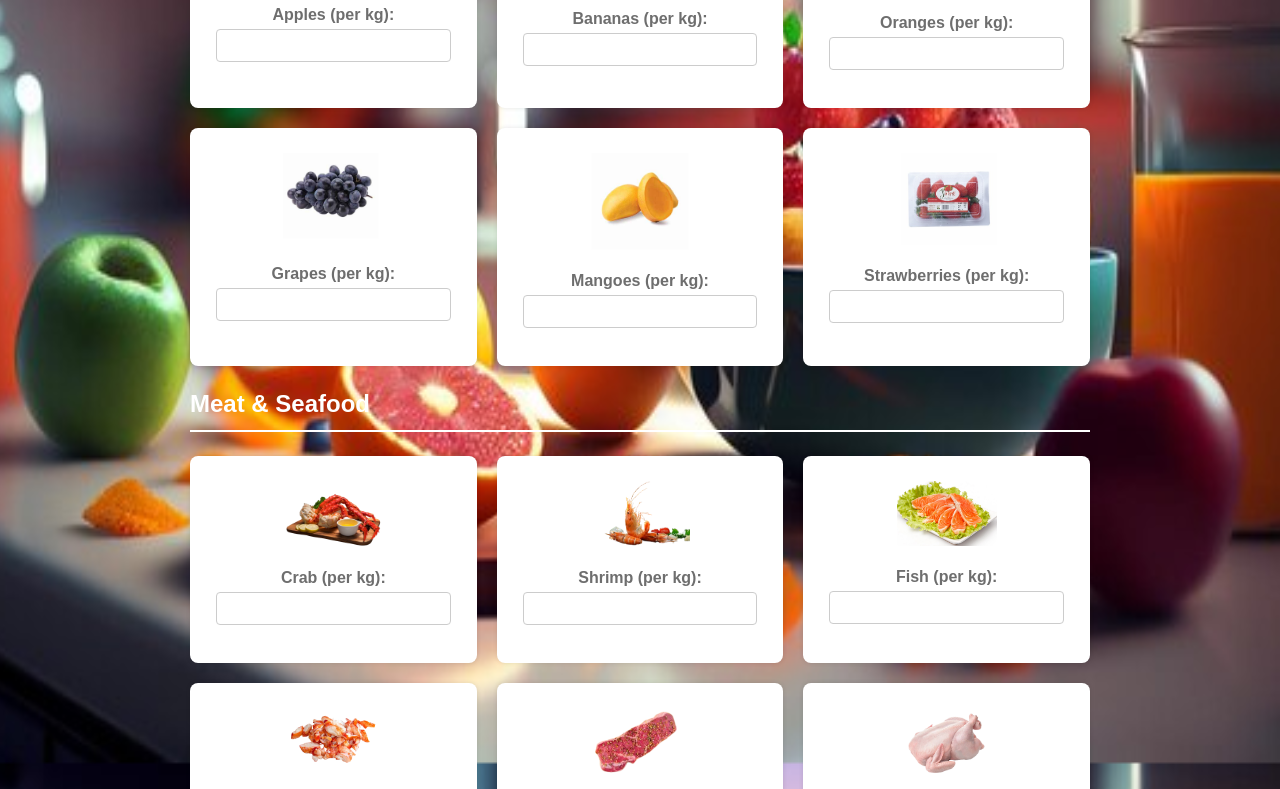
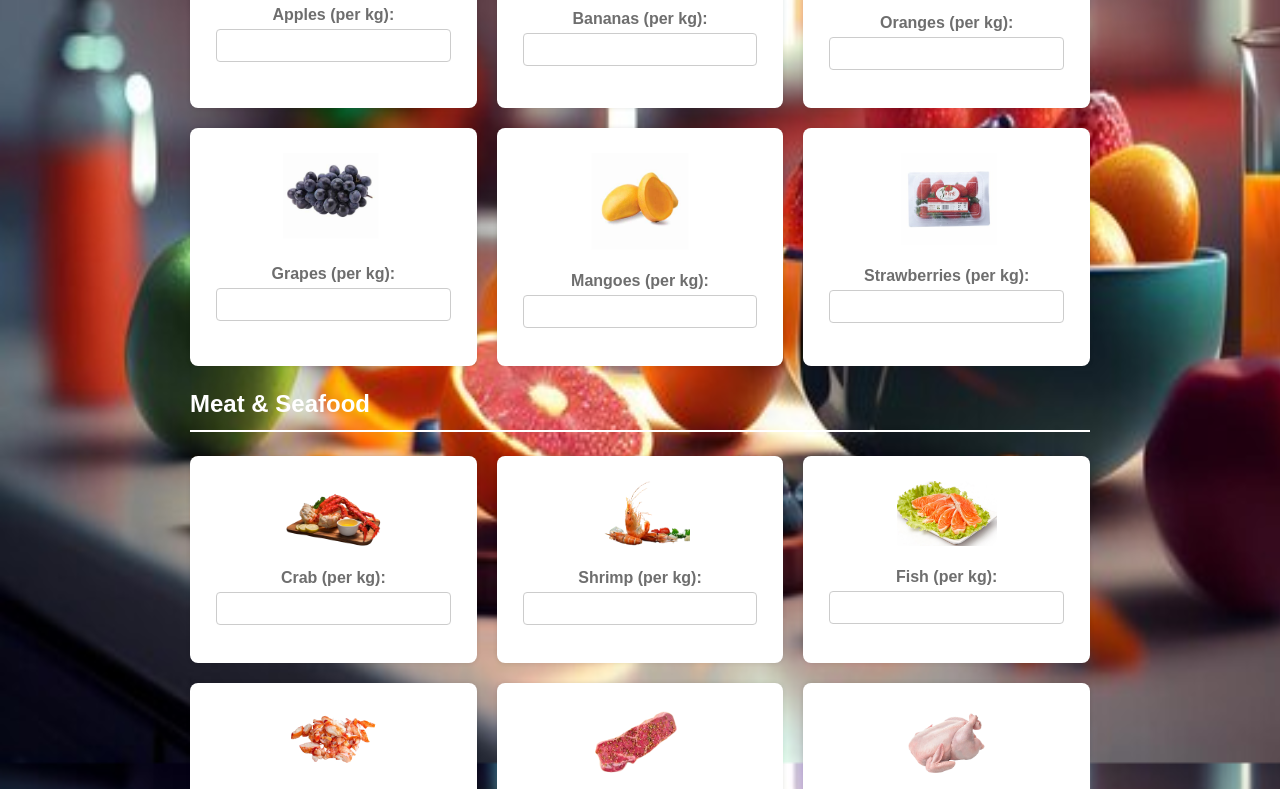
Before and after one commit to Shansafeer/Fresh-Mart, a plain HTML site: page order/order.html in a window 1280 px wide. Shown: the part 317-1106 px from the top of the page. Drawn offline with nearby package versions, Linux system fonts and the light colour scheme.

Commit message:
Update order.css

```diff
--- a/css/order.css
+++ b/css/order.css
@@ -3,7 +3,7 @@ body {
   font-family: 'Arial', sans-serif;
   background-color: #a9dc7c;
   background-size: 1500px 1080px;
-  background-attachment: fixed;
+  background-position: fixed;
   background-image: url("../images/background\ image\ 1.jpg");
   margin: 0;
   padding: 0;
```
